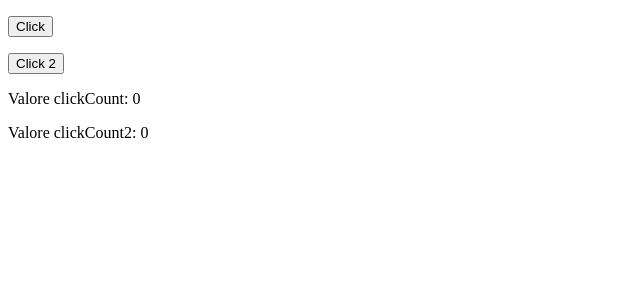
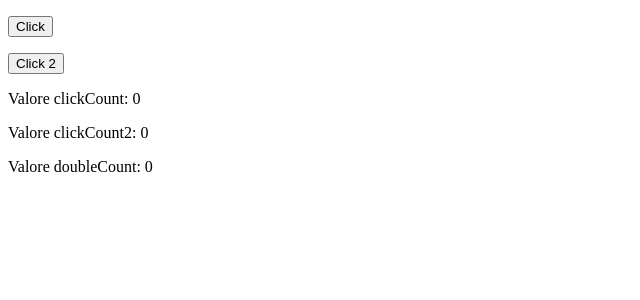
Before and after one commit to AngeloCinaWD/observableTest, an Angular app: page / in a window 1280 px wide. Shown: the top 300 px of the page, without its empty margins (0-640 px from the left). Built offline with nearby package versions, Linux system fonts and the light colour scheme.

Commit message:
Converting Signals To Observables

```diff
--- a/src/app/app.component.html
+++ b/src/app/app.component.html
@@ -10,3 +10,5 @@
 <p>Valore clickCount: {{ clickCount() }}</p>
 
 <p>Valore clickCount2: {{ clickCount2() }}</p>
+
+<p>Valore doubleCount: {{ doubleCount() }}</p>
--- a/src/app/app.component.ts
+++ b/src/app/app.component.ts
@@ -1,4 +1,11 @@
-import { Component, DestroyRef, effect, inject, signal } from '@angular/core';
+import {
+  Component,
+  computed,
+  DestroyRef,
+  effect,
+  inject,
+  signal,
+} from '@angular/core';
 import { interval, map } from 'rxjs';
 
 @Component({
@@ -20,6 +27,10 @@ export class AppComponent {
   // creo una proprietà che è un signal con valore iniziale 0
   clickCount = signal(0);
   clickCount2 = signal(0);
+
+  // angular mette a disposizione anche il metodo computed() che permette di fare qualcosa ogni volta che il signal indicato al suo interno cambia
+  // inquesto caso ad ogni click del button relativo a clickCount si aggiornerà anche questo valore mostrando il valore di clickCount moltiplicato 2
+  doubleCount = computed(() => this.clickCount() * 2);
 
   ngOnInit(): void {
     // salvo la sottoscrizione ad un observable in una costante, il subscribe attiva l'observable che altrimenti non emetterebbe nulla. Gli si può passare un oggetto osservatore con 3 proprietà con altrettante funzioni di callback
@@ -58,4 +69,9 @@ export class AppComponent {
   onClick2() {
     this.clickCount2.update((valorePrecedente) => valorePrecedente + 1);
   }
+
+  // tutto quello che possiamo fare con le nuove features di angular (signals, computed etc) ci permette di non utilizzare la libreria RxJS con gli observables. Utilizzare RxJS è in alcuni casi molto meno complesso e con meno codice da scrivere.
+  // la differenza principale sta nel fatto che gli observables sono un flusso di dati nel tempo che parte nel momento in cui c'è un subscribers, mentre i signals sono dei contenitori di valori di cui è possibile leggerne il contenuto in qualsiasi momento, senza bisogno di doversi iscrivere
+  // questo rende gli observables perfetti per events o qualsiasi altra cosa del genere dove i valori arrivano in modo asincrono
+  // i signals sono invece perfetti per la gestione dello state dell'app, quindi dati fissi all'inizio e che poi otrebbero cambiare nel tempo ed essere riflessi nell'interfaccia utente
 }
```
